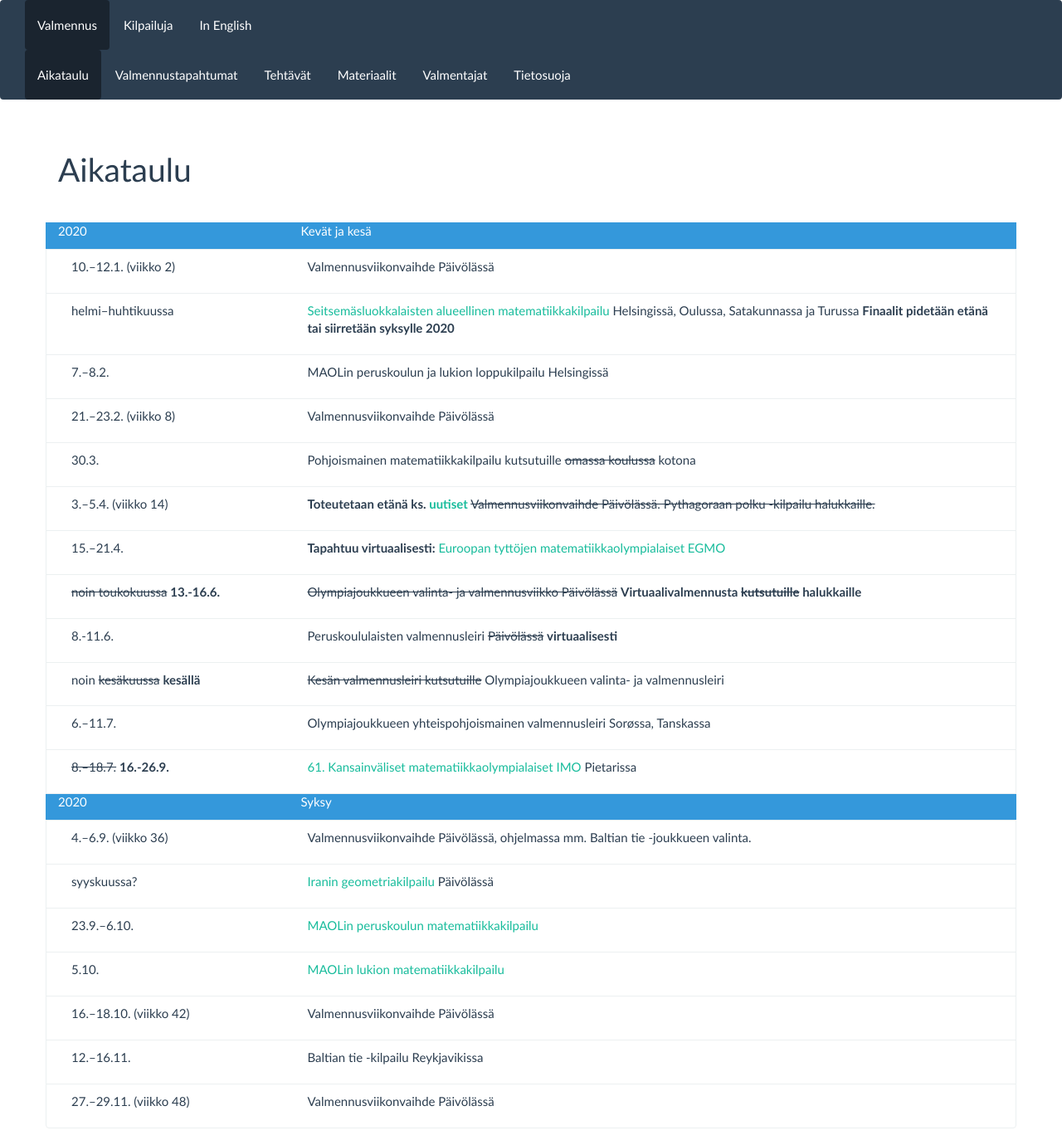
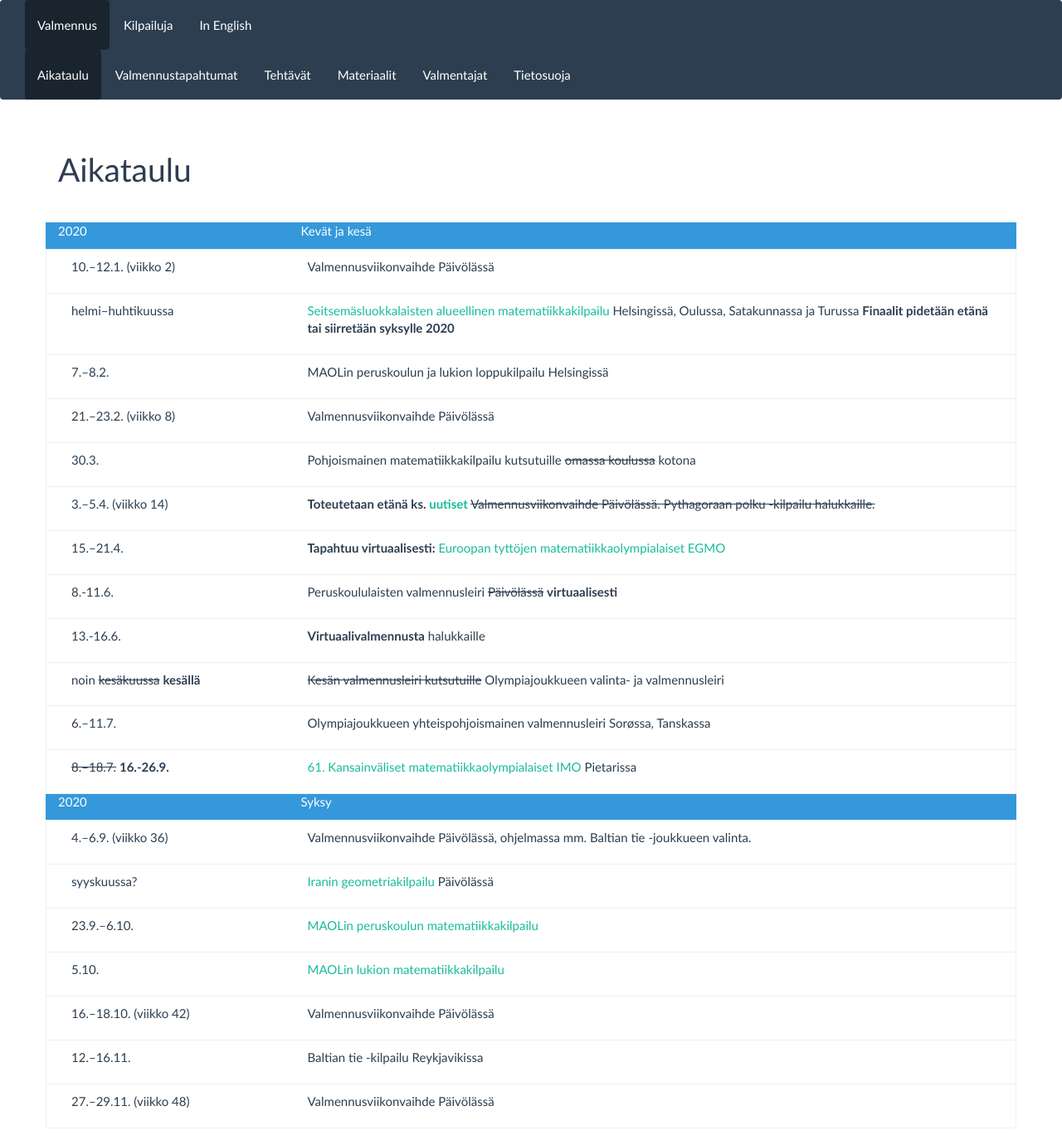
Before and after one commit to matematiikkakilpailut/matematiikkakilpailut.github.io, a Jekyll site: the page built from aikataulu/index.md, in a window 1280 px wide. Shown: the whole page at 83% size. Built offline with Jekyll 4.4.1, drawn with Linux system fonts in a browser that asks for light colours.

Commit message:
Update index.md

```diff
--- a/aikataulu/index.md
+++ b/aikataulu/index.md
@@ -20,10 +20,10 @@ aikataulu:
     tapahtuma: "**Toteutetaan etänä ks. [uutiset](https://matematiikkakilpailut.fi/#uutisia)** ~~Valmennus&shy;viikonvaihde Päivölässä. Pythagoraan polku -kilpailu halukkaille.~~"
   - pvm: "15.&ndash;21.4."
     tapahtuma: "**Tapahtuu virtuaalisesti:** [Euroopan tyttöjen matematiikka&shy;olympialaiset <abbr>EGMO</abbr>](https://egmo2020.nl)"
-  - pvm: "~~noin toukokuussa~~ **13.-16.6.**"
-    tapahtuma: "~~Olympia&shy;joukkueen valinta- ja valmennus&shy;viikko Päivölässä~~ **Virtuaalivalmennusta ~~kutsutuille~~       halukkaille**"
   - pvm: "8.-11.6."
     tapahtuma: "Perus&shy;koululaisten valmennus&shy;leiri ~~Päivölässä~~ **virtuaalisesti**"
+  - pvm: "13.-16.6."
+    tapahtuma: "**Virtuaalivalmennusta** halukkaille"
   - pvm: "noin ~~kesäkuussa~~ **kesällä**"
     tapahtuma: "~~Kesän valmennusleiri kutsutuille~~ Olympiajoukkueen valinta- ja valmennusleiri"
   - pvm: "6.&ndash;11.7."
```
